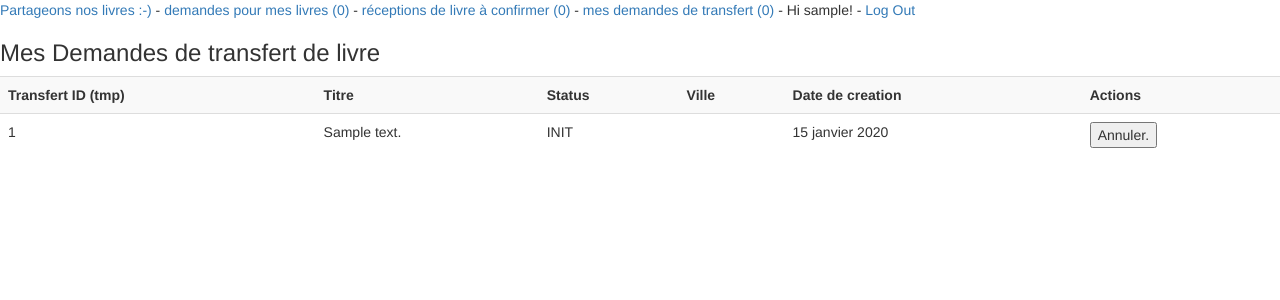
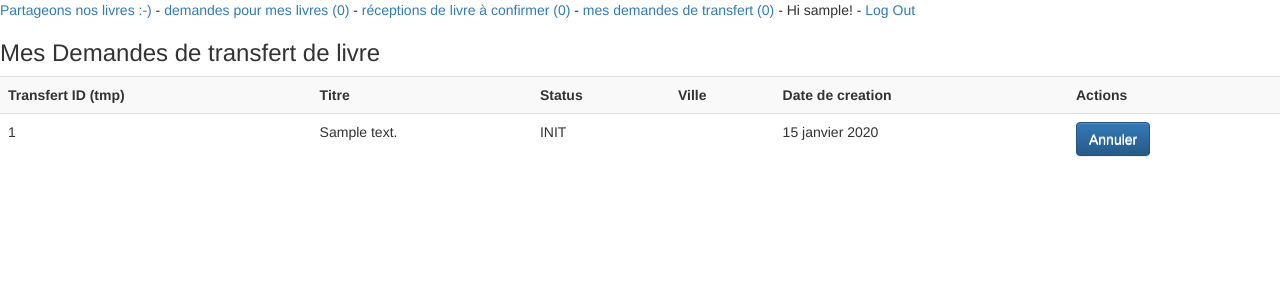
Before and after one commit to ngandriau/livrepartage, a Django app: page /livres/listmesdemandestransfert/ in a window 1280 px wide. Shown: the top 300 px of the page. Run offline with Django 4.2, Linux system fonts and the light colour scheme; a user stored in the database is signed in; tables that the repository leaves empty hold one stand-in row (values such as "Sample post"); some libraries are stand-ins or nearby versions.

Commit message:
tous les boutons a la sauce bootstrap

```diff
--- a/livres/templates/livres/index.html
+++ b/livres/templates/livres/index.html
@@ -11,7 +11,7 @@
 
 {% block content %}
     <form action="{% url 'livres:reqnouvlivre' %}" method="get">
-        <button type="submit">Ajout Livre</button>
+        <button class="btn btn-primary btn-default" type="submit">Ajout Livre</button>
     </form>
     {% if latest_created_livre_list %}
         Les livres les plus r&eacute;cents dans le syst&egrave;me. Bient&ocirc;t la recherche sera disponible :-)
@@ -47,7 +47,7 @@
                     {% if livre.possesseur != user and livre.transferable_status != 'PERD' %}
                         {% if  livre not in livres_avec_transfert_actif_pour_user %}
                             <form action="/livres/demandetransfert/{{ livre.id }}/" method="get">
-                                <button type="submit">Je suis int&eacute;ress&eacute;</button>
+                                <button class="btn btn-primary btn-default" type="submit">Je suis int&eacute;ress&eacute;</button>
                                 <br></form>
                         {% else %}
                             Transfert d&eacute;j&agrave; demand&eacute;
--- a/livres/templates/livres/transferts_list.html
+++ b/livres/templates/livres/transferts_list.html
@@ -45,7 +45,7 @@
                         {% else %}
                             <form action="/livres/sendmessagetoinittransfert/{{ transfert.id }}/"
                                   method="post">{% csrf_token %}
-                                <button type="submit">Envoyer message pour pr&eacute;parer &eacutechange</button>
+                                <button class="btn btn-primary btn-default" type="submit">Envoyer message pour pr&eacute;parer &eacutechange</button>
                                 <br></form>
                         {% endif %}
 {#                        <button type="button" class="btn btn-primary btn-default" data-toggle="modal" data-target="#livreTransfertConfirmation">#}
@@ -56,12 +56,12 @@
                             <br></form>
                     {% elif  action ==  'listReceptionLivreAConfirmer' %}
                         <form action="/livres/livrerecu/{{ transfert.id }}/" method="post">{% csrf_token %}
-                            <button type="submit">confirmer r&eacuteception du livre.</button>
+                            <button class="btn btn-primary btn-default" type="submit">confirmer r&eacuteception du livre.</button>
                             <br></form>
 
                     {% elif  action == 'listMesDemandesTransfert' %}
                         <form action="/livres/annultransfert/{{ transfert.id }}/" method="post">{% csrf_token %}
-                            <button type="submit">Annuler.</button>
+                            <button class="btn btn-primary btn-default" type="submit">Annuler</button>
                             <br></form>
                     {% endif %}
                 </td>
@@ -84,8 +84,8 @@
                     <p>Modal body text goes here.</p>
                 </div>
                 <div class="modal-footer">
-                    <button type="button" class="btn btn-secondary" data-dismiss="modal">Annuler</button>
-                    <button type="button" class="btn btn-primary">Confirmer Transfert</button>
+                    <button type="button" class="btn btn-default btn-secondary" data-dismiss="modal">Annuler</button>
+                    <button type="button" class="btn btn-default btn-primary">Confirmer Transfert</button>
                 </div>
             </div>
         </div>
```
Also changed, not shown: livres/templates/livres/livre_edit.html (+6 -2 lines).
